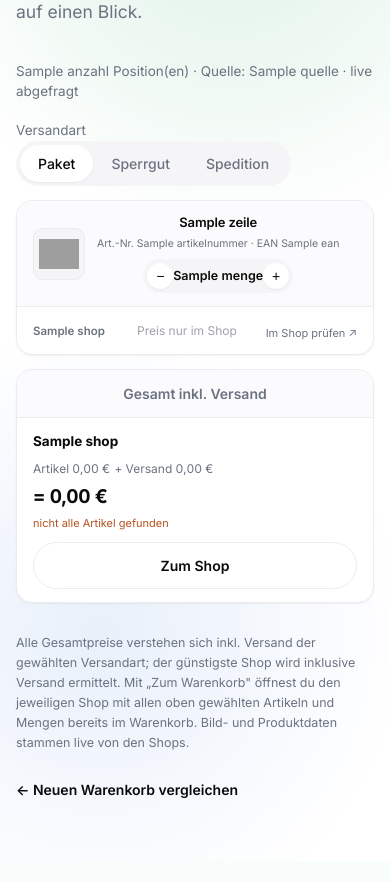
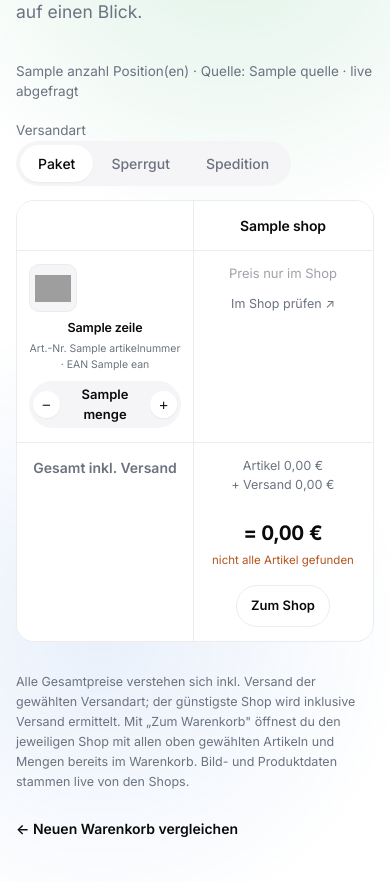
Before and after one commit to msign111/GitHub_elektrovergleich, a Python web app: template app/templates/vergleich.html in a window 390 px wide. Shown: the part 191-1073 px from the top of the page. Before the commit the page ends 989 px from the top, so only its background shows below. Run offline with Jinja, Linux system fonts and the light colour scheme; the template is opened without the code that fills it: most values are stand-ins (such as "Sample title", 1, 10 or a date in 2020); grey boxes are pictures that could not be loaded.

Commit message:
mobile fix v3

```diff
--- a/app/templates/vergleich.html
+++ b/app/templates/vergleich.html
@@ -180,94 +180,66 @@
         tbody tr:nth-child(5) { animation-delay: .32s; }
         tbody tr:nth-child(n+6) { animation-delay: .37s; }
 
-        /* ---- Handy / schmale Bildschirme: KARTEN statt breiter Tabelle ----
-           Auf dem Handy wird die Tabelle zu Karten umgebaut (gleiches HTML,
-           nur anderes CSS - die Preis-Logik im JavaScript bleibt unberührt):
-           - Jeder Artikel = eine Karte: oben Bild, Name und Menge,
-             darunter je Shop EINE Zeile mit Preis und Verfügbarkeit.
-             Der Shop-Name steht direkt in der Zeile (aus data-shop-name).
-           - Die Summen werden zur Abschluss-Karte: je Shop Gesamtpreis
-             und ein großer "Zum Warenkorb"-Knopf in voller Breite.
-           Ergebnis: KEIN Seitwärts-Schieben mehr, nur natürliches Scrollen. */
+        /* ---- Handy / schmale Bildschirme: "eingefrorene" Vergleichstabelle ----
+           Die Tabelle bleibt Tabelle (bester Überblick, günstigster Shop als
+           grüne Spalte sofort erkennbar), bekommt aber einen eigenen
+           Scroll-Kasten mit festgeklebten Rändern:
+           - Shop-Kopfzeile klebt OBEN (beim Runterscrollen immer sichtbar)
+           - Artikel-Spalte klebt LINKS (beim Seitwärtswischen immer sichtbar)
+           - die Ecke oben links liegt ÜBER beidem - Shop-Namen verschwinden
+             darunter und können sich nie in die Artikel-Spalte schieben.
+           Wischen bleibt im Kasten (kein versehentliches Browser-Zurück). */
         @media (max-width: 899px) {
             .hero h1 { font-size: 32px; }
             .wrap { padding: 0 16px 60px; }
 
-            .table-wrap { overflow: visible; }
-            table.vergleich, tbody, tfoot { display: block; min-width: 0; width: 100%; }
-            thead { display: none; }
+            .table-wrap {
+                overflow: auto;
+                max-height: calc(100dvh - 12px);
+                -webkit-overflow-scrolling: touch;   /* weiches Nachrollen (iOS) */
+                overscroll-behavior-x: contain;      /* Wischen löst kein Browser-Zurück aus */
+                border: 1px solid var(--hairline);
+                border-radius: var(--radius);
+                background: var(--bg);
+            }
+            table.vergleich { min-width: 0; }
+            table.vergleich th, table.vergleich td { padding: 14px 12px; }
 
-            /* --- Artikel-Karte --- */
-            tbody tr {
-                display: block; border: 1px solid var(--hairline); border-radius: 16px;
-                background: #fff; box-shadow: var(--shadow-sm);
-                margin-bottom: 14px; overflow: hidden;
+            /* Artikel-Spalte und Ecke links festkleben */
+            td.produkt, th.corner {
+                position: sticky; left: 0; z-index: 2;
+                background: var(--bg);
+                box-shadow: 1px 0 0 var(--hairline);
             }
-            tbody td.produkt {
-                display: block; width: auto; max-width: none; padding: 13px 16px;
-                background: var(--surface-2); border-bottom: 1px solid var(--hairline);
+            /* Ecke oben links: liegt ÜBER Kopfzeile UND Artikel-Spalte, damit
+               die Shop-Namen beim Wischen darunter verschwinden.
+               ("thead th.corner" statt "th.corner", sonst gewinnt die
+               Desktop-Regel mit z-index 2 - genau das war der Fehler,
+               durch den sich Shop-Namen in die Artikel-Spalte schoben.) */
+            thead th.corner {
+                z-index: 4; top: 0; left: 0;
+                box-shadow: 1px 0 0 var(--hairline), 0 1px 0 var(--hairline);
             }
-            .prod { gap: 12px; }
-            .prod-img { width: 52px; height: 52px; border-radius: 10px; padding: 5px; }
-            .prod-name { font-size: 13px; }
-            .prod-meta { font-size: 10.5px; }
-            .stepper { margin-top: 8px; }
-            .stepper button { width: 26px; height: 26px; font-size: 14px; }
-            .stepper .menge-wert { min-width: 30px; font-size: 12.5px; }
+            thead th.shop-col { z-index: 3; }
 
-            /* --- Shop-Zeilen in der Karte --- */
-            tbody td.cell {
-                display: grid;
-                grid-template-columns: 92px 1fr auto;
-                column-gap: 12px; row-gap: 1px; align-items: center;
-                padding: 11px 16px; text-align: left;
-            }
-            tbody td.cell + td.cell { border-top: 1px solid var(--hairline); }
-            tbody td.cell::before {
-                content: attr(data-shop-name);
-                grid-column: 1; grid-row: 1 / span 2;
-                font-size: 11.5px; font-weight: 600; color: var(--muted); line-height: 1.25;
-            }
-            tbody td.cell.is-best::before { color: var(--accent); }
-            tbody td.cell .price { grid-column: 2; grid-row: 1; font-size: 16px; }
-            tbody td.cell .per { display: none; }
-            tbody td.cell .line { grid-column: 2; grid-row: 2; margin-top: 0; font-size: 11px; }
-            tbody td.cell .avail {
-                grid-column: 3; grid-row: 1; justify-self: end;
-                margin-top: 0; white-space: nowrap; font-size: 10.5px; padding: 4px 9px;
-            }
-            tbody td.cell .avail > span:last-child {
-                max-width: 96px; overflow: hidden; text-overflow: ellipsis;
-            }
-            tbody td.cell > div:not([class]) { grid-column: 3; grid-row: 2; justify-self: end; }
-            tbody td.cell .prodlink { margin-top: 0; font-size: 11px; }
-            tbody td.cell .missing { grid-column: 2; grid-row: 1 / span 2; font-size: 12px; }
+            /* Kompakte Artikel-Spalte */
+            td.produkt { width: 176px; min-width: 176px; max-width: 176px; }
+            .prod { flex-direction: column; align-items: flex-start; gap: 8px; }
+            .prod-img { width: 48px; height: 48px; border-radius: 10px; padding: 5px; }
+            .prod-name { font-size: 12.5px; }
+            .prod-meta { font-size: 10.5px; word-break: break-word; }
+            .stepper { margin-top: 9px; }
+            .stepper button { width: 27px; height: 27px; font-size: 15px; }
+            .stepper .menge-wert { min-width: 32px; font-size: 13px; }
 
-            /* --- Summen-Karte (Gesamt je Shop) --- */
-            tfoot tr {
-                display: block; border: 1px solid var(--hairline); border-radius: 16px;
-                background: #fff; box-shadow: var(--shadow-sm); overflow: hidden; margin-top: 4px;
-            }
-            tfoot td { border-top: none; }
-            tfoot td.produkt {
-                display: block; width: auto; max-width: none; padding: 13px 16px;
-                background: var(--surface-2); border-bottom: 1px solid var(--hairline);
-                font-size: 14px;
-            }
-            tfoot td.shop-col { display: block; text-align: left; padding: 13px 16px; }
-            tfoot td.shop-col + td.shop-col { border-top: 1px solid var(--hairline); }
-            tfoot td.shop-col.is-best { border-radius: 0; }
-            tfoot td.shop-col::before {
-                content: attr(data-shop-name);
-                display: block; font-size: 13.5px; font-weight: 700; margin-bottom: 3px;
-            }
-            tfoot td.shop-col.is-best::before { content: "✓ " attr(data-shop-name); color: var(--accent); }
-            tfoot .sum-line { display: inline; font-size: 12px; }
-            tfoot .versand-hinweis { min-height: 0; font-size: 11px; }
-            tfoot .sum-total { font-size: 19px; margin-top: 4px; }
-            tfoot .saving { margin-top: 6px; }
-            tfoot .unvollstaendig { font-size: 11px; }
-            tfoot .korb-btn { display: block; width: 100%; margin-top: 10px; padding: 12px 16px; font-size: 14px; }
+            /* Kompakte Shop-Spalten */
+            td.cell, tfoot td.shop-col { min-width: 150px; }
+            .shop-name { font-size: 14px; }
+            .best-badge { font-size: 10.5px; padding: 3px 9px; }
+            .price { font-size: 19px; }
+            .avail { white-space: nowrap; font-size: 11px; padding: 5px 9px; margin-top: 10px; }
+            .sum-total { font-size: 20px; }
+            .korb-btn { padding: 10px 14px; font-size: 13px; }
         }
         @media (prefers-reduced-motion: reduce) {
             * { animation: none !important; transition: none !important; }
```
Also changed, not shown: FORTSCHRITT.md (+1 -0 lines), app/templates/_ladeanzeige.html (+22 -15 lines).
